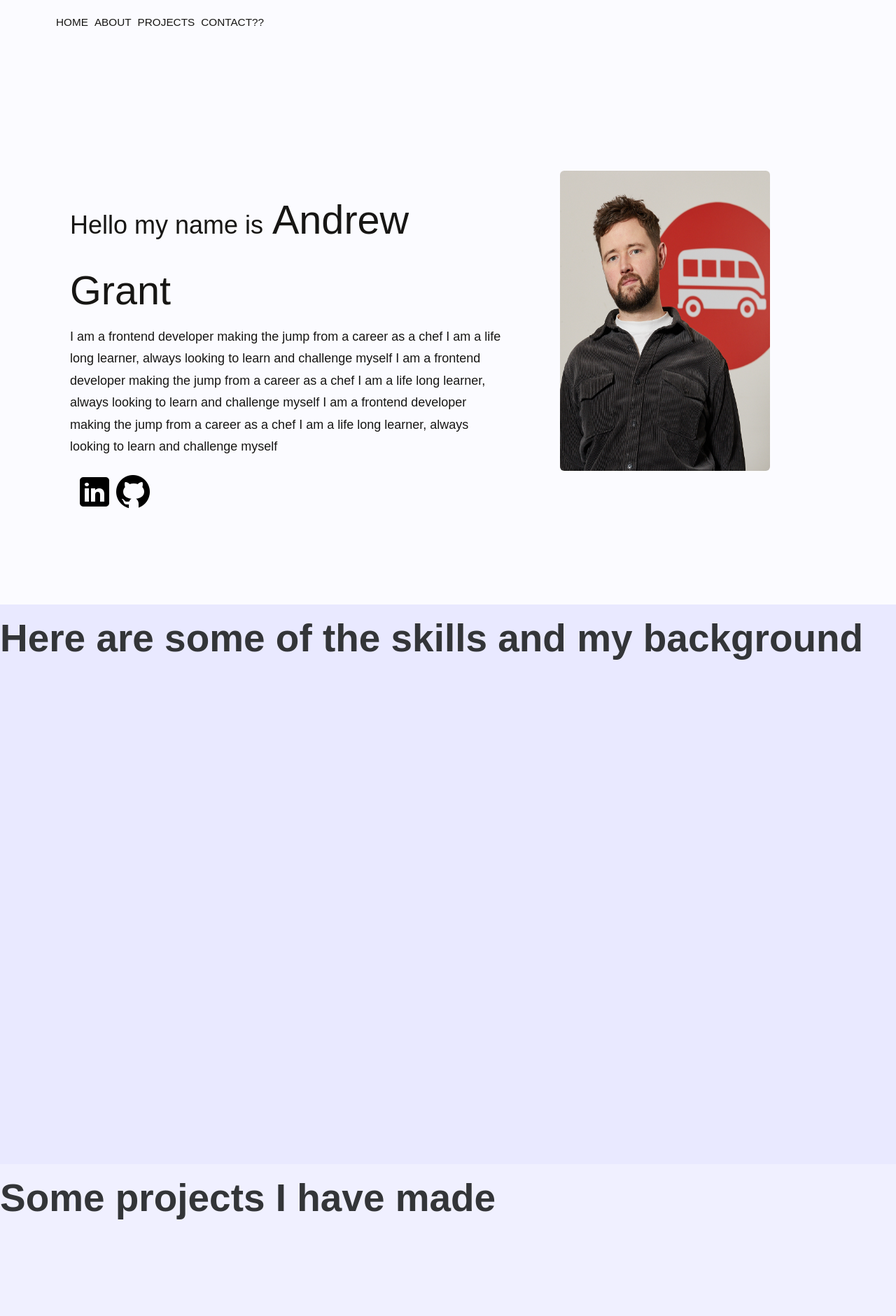
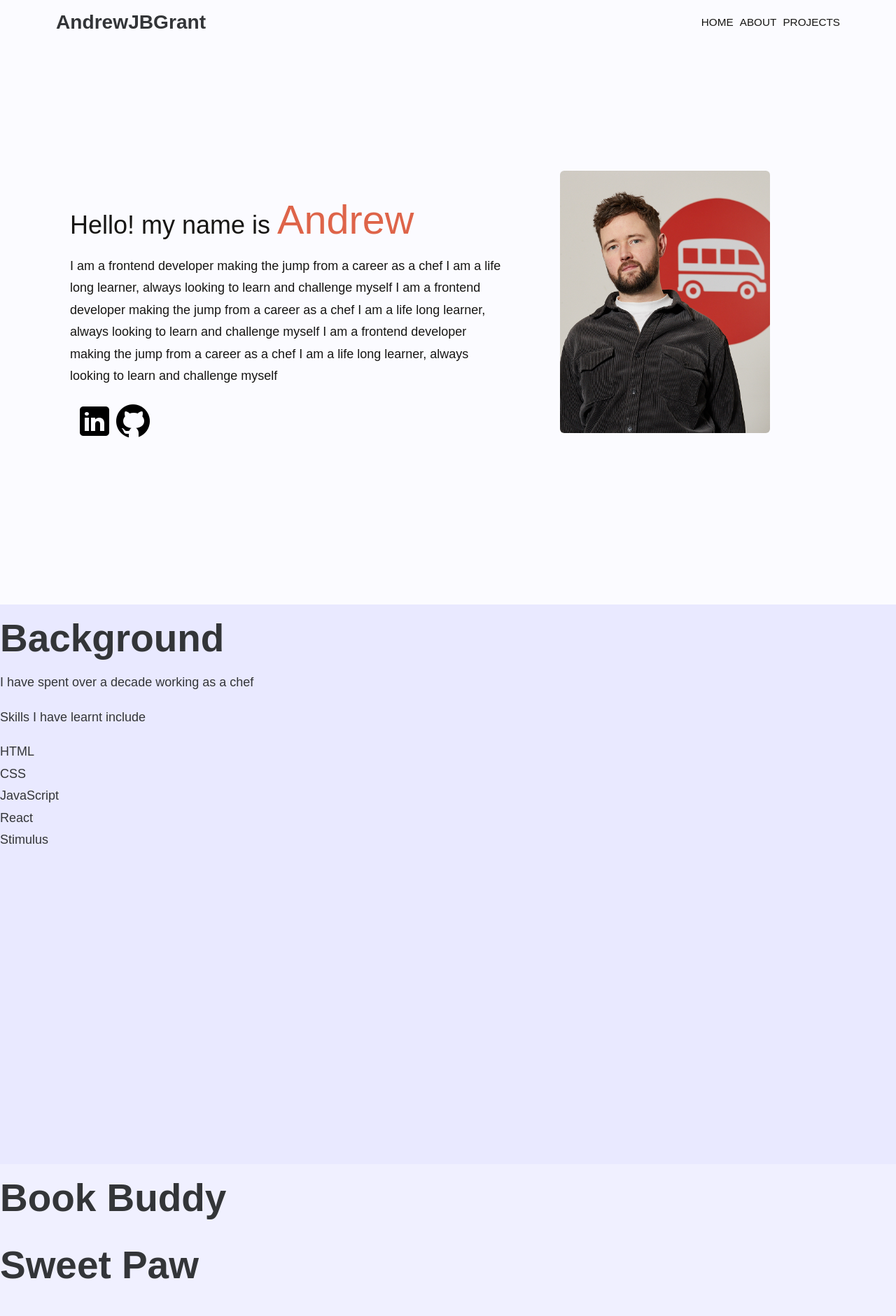
Before and after one commit to AndrewJBGrant/my-website, a React (Create React App) app: page / in a window 1280 px wide. Shown: the top 1881 px of the page at 70% size. Built offline with nearby package versions, Linux system fonts and the light colour scheme.

Commit message:
some more flex work

```diff
--- a/src/About.js
+++ b/src/About.js
@@ -4,7 +4,20 @@ function About() {
 
 return (
   <div className='about' id='about'>
-    <h1>Here are some of the skills and my background</h1>
+
+    <h1>Background</h1>
+    <p>I have spent over a decade working as a chef</p>
+
+
+    <p>Skills I have learnt include</p>
+    <ul><li> HTML</li>
+    <li>CSS</li>
+    <li>JavaScript</li>
+    <li>React</li>
+    <li>Stimulus</li>
+    <li></li>
+
+    </ul>
   </div>
 )
 }
--- a/src/Home.css
+++ b/src/Home.css
@@ -21,6 +21,7 @@ section {
 
 .span-2 {
   font-size: 3.2rem;
+  color: #DE6449;
 }
 
 .links {
@@ -29,3 +30,7 @@ display: flex;
     align-items: center;
     margin: 10px;
 }
+
+.links a:hover {
+  background-color: #DE6449;
+}
--- a/src/Home.js
+++ b/src/Home.js
@@ -2,29 +2,31 @@ import React from "react";
 import logo from "./logo.png";
 import linkedin from "./linkedin.png";
 import github from "./github-60.png";
-import "./Home.css"
+import "./Home.css";
 function Home() {
   return (
     <div className="home" id="home">
       <section>
         <div className="main">
-          <span className="span-1">Hello my name is</span><span className="span-2"> Andrew Grant</span>
+          <span className="span-1">Hello! my name is </span>
+          <span className="span-2"> Andrew</span>
 
           <p className="about-me">
-
-            I am a frontend developer making the jump from a career as a chef
-            I am a life long learner, always looking to learn and challenge myself
-             I am a frontend developer making the jump from a career as a chef
-            I am a life long learner, always looking to learn and challenge myself
-             I am a frontend developer making the jump from a career as a chef
-            I am a life long learner, always looking to learn and challenge myself
+            I am a frontend developer making the jump from a career as a chef I
+            am a life long learner, always looking to learn and challenge myself
+            I am a frontend developer making the jump from a career as a chef I
+            am a life long learner, always looking to learn and challenge myself
+            I am a frontend developer making the jump from a career as a chef I
+            am a life long learner, always looking to learn and challenge myself
           </p>
           <div className="links">
+            <a href="https://www.linkedin.com/in/andrewjbgrant/" target="blank">
+              <img className="logo-link" src={linkedin} alt="Logo" />{" "}
+            </a>
 
-                <a href="https://www.linkedin.com/in/andrewjbgrant/"><img className="logo-link" src={linkedin} alt="Logo" />{" "}</a>
-
-                <a href="https://github.com/AndrewJBGrant"><img className="logo-link" src={github} alt="Logo" />{" "}</a>
-
+            <a href="https://github.com/AndrewJBGrant" target="blank">
+              <img className="logo-link" src={github} alt="Logo" />{" "}
+            </a>
           </div>
         </div>
         <img className="avatar" src={logo} alt="Logo" />
--- a/src/Navbar.js
+++ b/src/Navbar.js
@@ -14,7 +14,9 @@ const Navbar = () => {
   return (
     <nav className='navbar sticky'>
       <div className='nav-center'>
+              <h4>AndrewJBGrant</h4>
         <div>
+
           {links.map((link) => {
             return (
               <a href={link.url} key={link.id} onClick={handleClick}>
--- a/src/Projects.js
+++ b/src/Projects.js
@@ -4,7 +4,15 @@ function Projects() {
 
 return (
   <div className='projects' id='projects'>
-    <h1>Some projects I have made</h1>
+
+<h1>Book Buddy</h1>
+
+<h1>Sweet Paw</h1>
+
+<h1>Weather App</h1>
+
+
+
   </div>
 )
 }
--- a/src/data.js
+++ b/src/data.js
@@ -14,9 +14,4 @@ export const links = [
     text: 'projects',
     url: '#projects',
   },
-  {
-    id: 4,
-    text: 'contact??',
-    url: '#contact',
-  },
 ]
```
